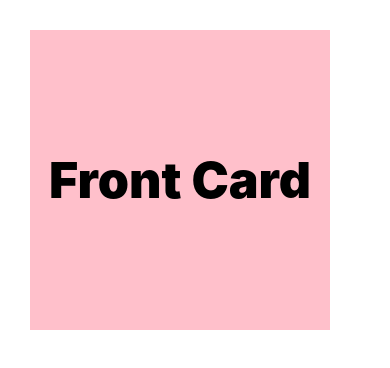
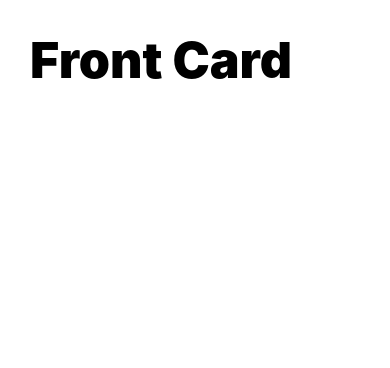
Before and after one commit to AkshatGKMit/template, a React Native app: screen / in a window 390 px wide. Shown: the top 368 px of the page. Built offline with nearby package versions, Linux system fonts and the light colour scheme.

Commit message:
feat: Optimized Flip Card

```diff
--- a/App.tsx
+++ b/App.tsx
@@ -13,7 +13,7 @@ import { Colors } from '@themes';
 import Onboarding from '@screens/onboarding/Onboarding';
 import Dropdown from '@components/dropdown';
 import Icon from '@components/icon';
-import { IconFamily, ShimmerDirection } from '@constants';
+import { CardSide, FlipDirection, IconFamily, ShimmerDirection } from '@constants';
 import PopUpMenu from '@components/popUpMenu';
 import Shimmer from '@components/shimmer';
 import FlipCard from '@components/flipCard';
@@ -48,7 +48,12 @@ const Main = () => {
   return (
     <SafeAreaView style={{ flex: 1, gap: 20 }}>
       <View style={{ margin: 30, flexDirection: 'row', gap: 20 }}>
-        <FlipCard />
+        <FlipCard
+          duration={100}
+          front={<Text style={{ fontWeight: '900', fontSize: 50 }}>Front Card</Text>}
+          back={<Text style={{ fontWeight: '900', fontSize: 50 }}>Back Card</Text>}
+          // direction={FlipDirection.vertical}
+        />
       </View>
     </SafeAreaView>
   );
--- a/src/components/flipCard/FlipCard.tsx
+++ b/src/components/flipCard/FlipCard.tsx
@@ -1,41 +1,56 @@
-import { View, Text, Animated, Pressable, Easing } from 'react-native';
-import React, { useEffect, useRef, useState } from 'react';
-import { Colors } from '@themes';
+import { Animated, Pressable } from 'react-native';
+import { useCallback, useEffect, useMemo, useRef, useState } from 'react';
+
+import { CardSide, FlipDirection } from '@constants';
 import { Animation } from '@utility/helpers';
 
-const FlipCard = () => {
+const FlipCard = (props: FlipCardProps) => {
+  const {
+    front,
+    back,
+    onFront,
+    onBack,
+    style,
+    duration = 500,
+    side = CardSide.front,
+    direction = FlipDirection.horizontal,
+  } = props;
+
   const [isFront, setFront] = useState(true);
 
   const flipAnim = useRef(new Animated.Value(-1)).current;
 
-  const startAnimation = () => {
-    Animation.timing(flipAnim, 0, 500).start(() => {
-      setFront((prev) => !prev);
-      Animation.timing(flipAnim, -1, 500).start();
+  const startAnimation = useCallback(() => {
+    if (back) {
+      Animation.timing(flipAnim, 0, duration).start(() => {
+        setFront((prev) => !prev);
+        Animation.timing(flipAnim, -1, duration).start();
+      });
+    }
+  }, [flipAnim, isFront, back]);
+
+  useEffect(() => {
+    setFront(side === CardSide.front);
+  }, []);
+
+  useEffect(() => {
+    isFront ? onFront?.() : onBack?.();
+  }, [isFront, onFront, onBack]);
+
+  const transform = useMemo(() => {
+    const interpolatedValue = flipAnim.interpolate({
+      inputRange: [-1, 1],
+      outputRange: ['0deg', '180deg'],
     });
-  };
+
+    return direction === FlipDirection.horizontal
+      ? { transform: [{ rotateY: interpolatedValue }] }
+      : { transform: [{ rotateX: interpolatedValue }] };
+  }, [flipAnim, direction]);
 
   return (
     <Pressable onPress={startAnimation}>
-      <Animated.View
-        style={{
-          height: 300,
-          width: 300,
-          backgroundColor: 'pink',
-          alignItems: 'center',
-          justifyContent: 'center',
-          transform: [
-            {
-              rotateY: flipAnim.interpolate({
-                inputRange: [-1, 1],
-                outputRange: ['0deg', '180deg'],
-              }),
-            },
-          ],
-        }}
-      >
-        <Text style={{ fontWeight: '900', fontSize: 50 }}>{isFront ? 'Front' : 'Back'} Card</Text>
-      </Animated.View>
+      <Animated.View style={[style, transform]}>{isFront ? front : back}</Animated.View>
     </Pressable>
   );
 };
--- a/src/constants/index.ts
+++ b/src/constants/index.ts
@@ -40,3 +40,13 @@ export const ShimmerDirection = {
   ltr: 'ltr',
   rtl: 'rtl',
 };
+
+export const FlipDirection = {
+  horizontal: 'horizontal',
+  vertical: 'vertical',
+};
+
+export const CardSide = {
+  front: 'front',
+  back: 'back',
+};
```
Also changed, not shown: src/@types/components.d.ts (+13 -1 lines).
